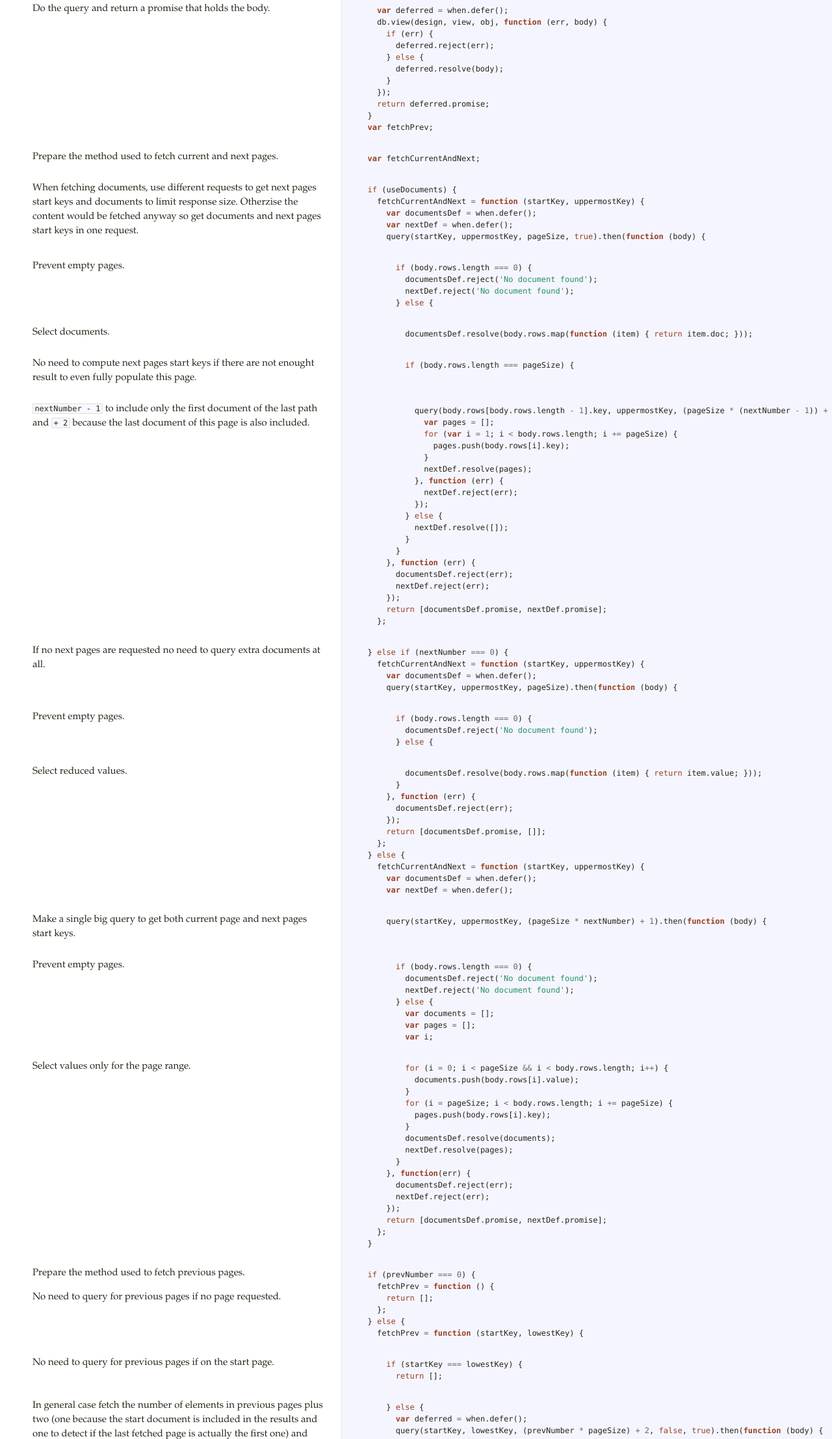
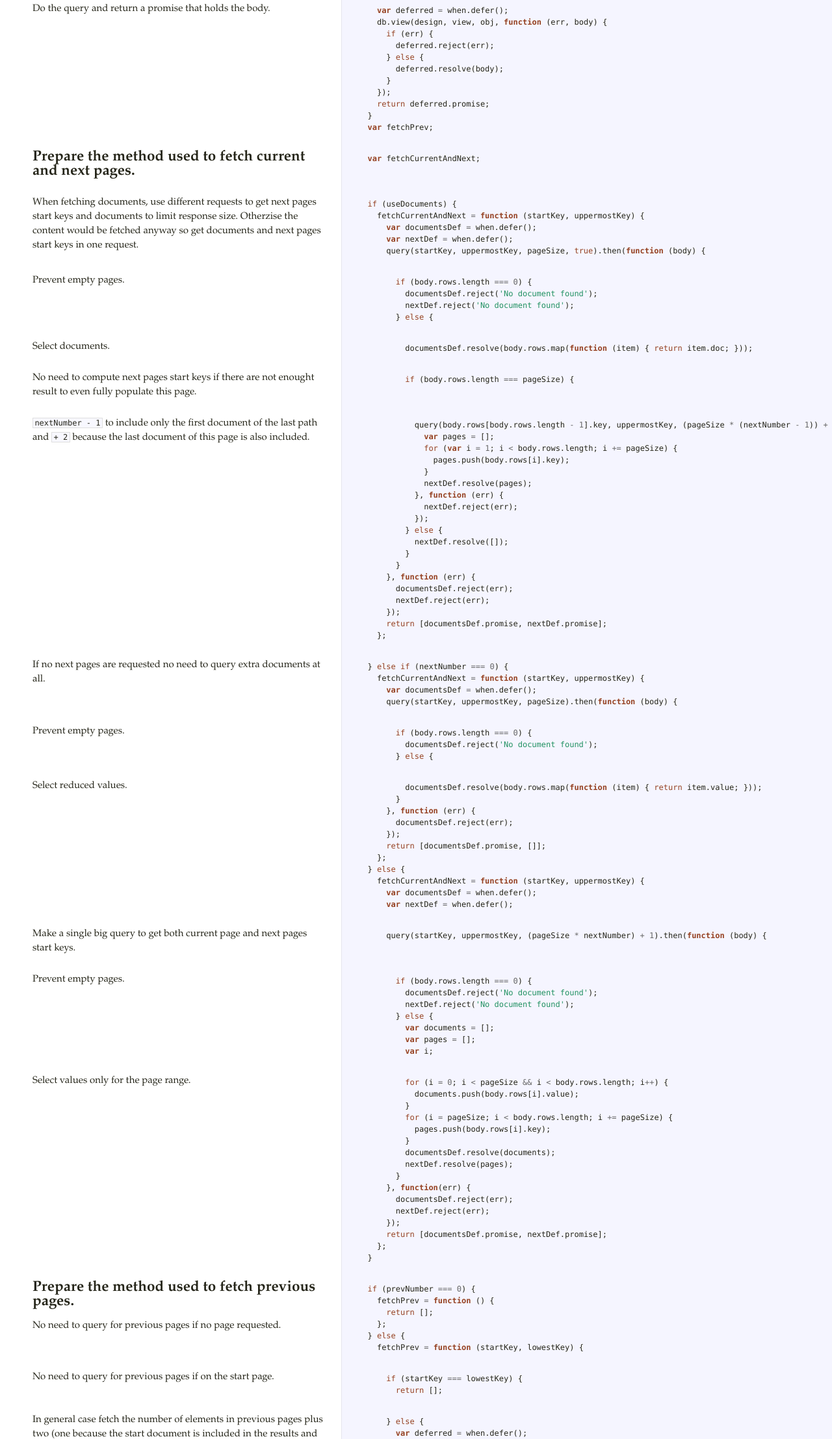
Before and after one commit to mathbruyen/couchdb-paginate, a plain HTML site: page index.html in a window 1280 px wide. Shown: the part 3873-6088 px from the top of the page at 65% size. Drawn offline with Linux system fonts and the light colour scheme.

Commit message:
Create sections for pre-building functions

```diff
--- a/index.html
+++ b/index.html
@@ -237,7 +237,7 @@
     <span class="p">});</span>
     <span class="k">return</span> <span class="nx">deferred</span><span class="p">.</span><span class="nx">promise</span><span class="p">;</span>
   <span class="p">}</span>
-  <span class="kd">var</span> <span class="nx">fetchPrev</span><span class="p">;</span></pre></div>             </td>           </tr>                               <tr id="section-12">             <td class="docs">               <div class="pilwrap">                 <a class="pilcrow" href="#section-12">&#182;</a>               </div>               <p>Prepare the method used to fetch current and next pages.</p>             </td>             <td class="code">               <div class="highlight"><pre>  <span class="kd">var</span> <span class="nx">fetchCurrentAndNext</span><span class="p">;</span></pre></div>             </td>           </tr>                               <tr id="section-13">             <td class="docs">               <div class="pilwrap">                 <a class="pilcrow" href="#section-13">&#182;</a>               </div>               <p>When fetching documents, use different requests to get next pages start keys and documents to limit response
+  <span class="kd">var</span> <span class="nx">fetchPrev</span><span class="p">;</span></pre></div>             </td>           </tr>                               <tr id="section-12">             <td class="docs">               <div class="pilwrap">                 <a class="pilcrow" href="#section-12">&#182;</a>               </div>               <h2>Prepare the method used to fetch current and next pages.</h2>             </td>             <td class="code">               <div class="highlight"><pre>  <span class="kd">var</span> <span class="nx">fetchCurrentAndNext</span><span class="p">;</span></pre></div>             </td>           </tr>                               <tr id="section-13">             <td class="docs">               <div class="pilwrap">                 <a class="pilcrow" href="#section-13">&#182;</a>               </div>               <p>When fetching documents, use different requests to get next pages start keys and documents to limit response
 size. Otherzise the content would be fetched anyway so get documents and next pages start keys in one request.</p>             </td>             <td class="code">               <div class="highlight"><pre>  <span class="k">if</span> <span class="p">(</span><span class="nx">useDocuments</span><span class="p">)</span> <span class="p">{</span>
     <span class="nx">fetchCurrentAndNext</span> <span class="o">=</span> <span class="kd">function</span> <span class="p">(</span><span class="nx">startKey</span><span class="p">,</span> <span class="nx">uppermostKey</span><span class="p">)</span> <span class="p">{</span>
       <span class="kd">var</span> <span class="nx">documentsDef</span> <span class="o">=</span> <span class="nx">when</span><span class="p">.</span><span class="nx">defer</span><span class="p">();</span>
@@ -300,7 +300,7 @@
       <span class="p">});</span>
       <span class="k">return</span> <span class="p">[</span><span class="nx">documentsDef</span><span class="p">.</span><span class="nx">promise</span><span class="p">,</span> <span class="nx">nextDef</span><span class="p">.</span><span class="nx">promise</span><span class="p">];</span>
     <span class="p">};</span>
-  <span class="p">}</span></pre></div>             </td>           </tr>                               <tr id="section-24">             <td class="docs">               <div class="pilwrap">                 <a class="pilcrow" href="#section-24">&#182;</a>               </div>               <p>Prepare the method used to fetch previous pages.</p>
+  <span class="p">}</span></pre></div>             </td>           </tr>                               <tr id="section-24">             <td class="docs">               <div class="pilwrap">                 <a class="pilcrow" href="#section-24">&#182;</a>               </div>               <h2>Prepare the method used to fetch previous pages.</h2>
 
 <p>No need to query for previous pages if no page requested.</p>             </td>             <td class="code">               <div class="highlight"><pre>  <span class="k">if</span> <span class="p">(</span><span class="nx">prevNumber</span> <span class="o">===</span> <span class="mi">0</span><span class="p">)</span> <span class="p">{</span>
     <span class="nx">fetchPrev</span> <span class="o">=</span> <span class="kd">function</span> <span class="p">()</span> <span class="p">{</span>
```
